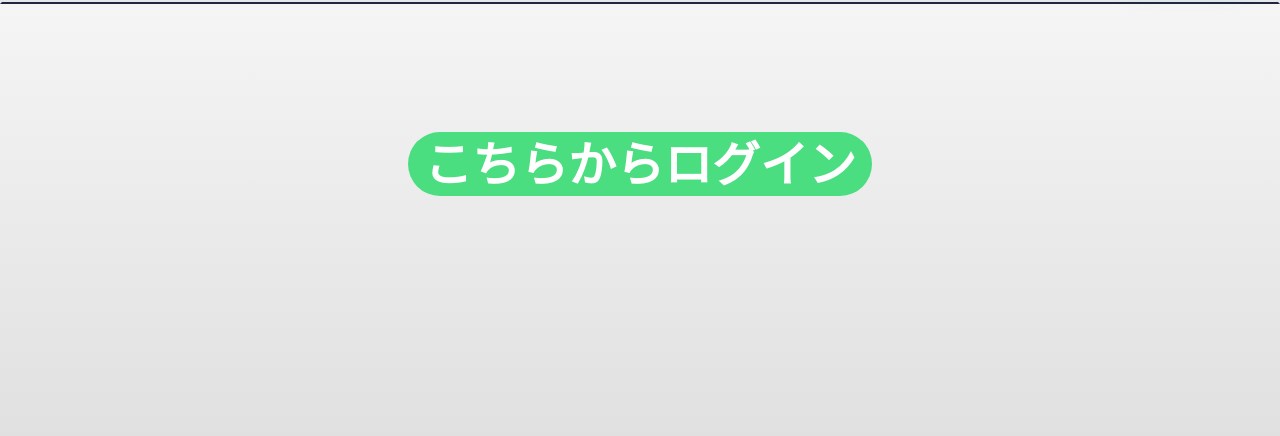
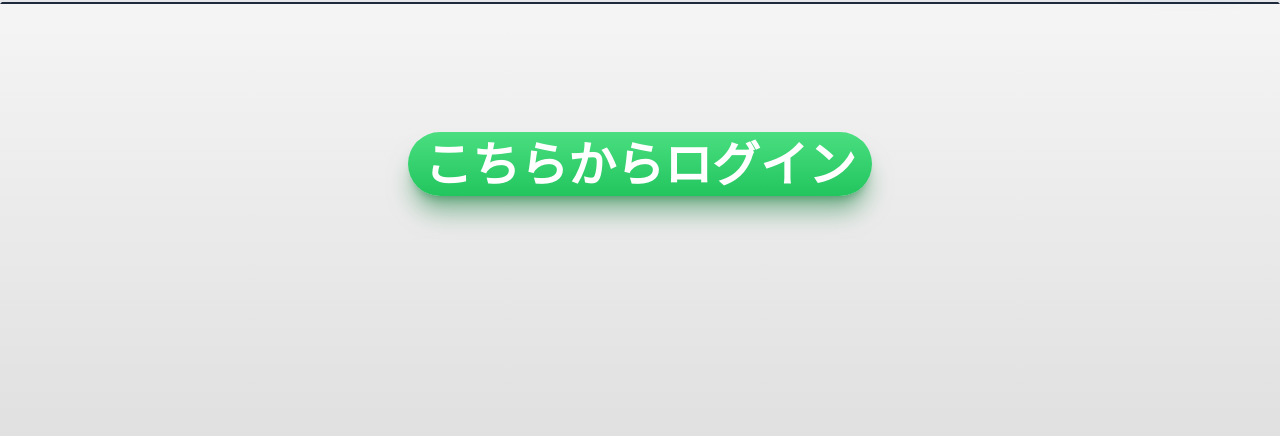
Before and after one commit to tomishima2904/shapley_association_game, a Django app: page / in a window 1280 px wide. Shown: the part 108-544 px from the top of the page. Run offline with Django 4.2, Linux system fonts and the light colour scheme.

Commit message:
ログインボタンのスタイルを修正

```diff
--- a/game/templates/index.html
+++ b/game/templates/index.html
@@ -7,7 +7,7 @@
   {% if user.is_authenticated %}
     <a href="{% url 'game:gaming' %}" class="text-5xl btn-blue">ゲームスタート</a>
   {% else %}
-    <a href="{% url 'account_login' %}" class="text-5xl bg-green-400 font-kosugi font-bold text-white text-center w-fit py-2 px-4 rounded-full hover:bg-green-500">こちらからログイン</a><br>
+    <a href="{% url 'account_login' %}" class="text-5xl bg-gradient-to-b from-green-400 to-green-500 font-kosugi font-bold text-white text-center w-fit py-2 px-4 rounded-full hover:from-green-300 hover:to-green-400 shadow-xl shadow-green-700/50">こちらからログイン</a><br>
   {% endif %}
 </div>
 {% endblock %}
--- a/static/css/style_dist.css
+++ b/static/css/style_dist.css
@@ -768,8 +754,18 @@ video {
   --tw-gradient-stops: var(--tw-gradient-from), var(--tw-gradient-to);
 }
 
+.from-green-400{
+  --tw-gradient-from: #4ade80;
+  --tw-gradient-to: rgb(74 222 128 / 0);
+  --tw-gradient-stops: var(--tw-gradient-from), var(--tw-gradient-to);
+}
+
 .to-neutral-300{
   --tw-gradient-to: #d4d4d4;
+}
+
+.to-green-500{
+  --tw-gradient-to: #22c55e;
 }
 
 .p-2\.5{
@@ -858,6 +850,23 @@ video {
 .placeholder-gray-400::placeholder{
   --tw-placeholder-opacity: 1;
   color: rgb(156 163 175 / var(--tw-placeholder-opacity));
+}
+
+.shadow-lg{
+  --tw-shadow: 0 10px 15px -3px rgb(0 0 0 / 0.1), 0 4px 6px -4px rgb(0 0 0 / 0.1);
+  --tw-shadow-colored: 0 10px 15px -3px var(--tw-shadow-color), 0 4px 6px -4px var(--tw-shadow-color);
+  box-shadow: var(--tw-ring-offset-shadow, 0 0 #0000), var(--tw-ring-shadow, 0 0 #0000), var(--tw-shadow);
+}
+
+.shadow-xl{
+  --tw-shadow: 0 20px 25px -5px rgb(0 0 0 / 0.1), 0 8px 10px -6px rgb(0 0 0 / 0.1);
+  --tw-shadow-colored: 0 20px 25px -5px var(--tw-shadow-color), 0 8px 10px -6px var(--tw-shadow-color);
+  box-shadow: var(--tw-ring-offset-shadow, 0 0 #0000), var(--tw-ring-shadow, 0 0 #0000), var(--tw-shadow);
+}
+
+.shadow-green-700\/50{
+  --tw-shadow-color: rgb(21 128 61 / 0.5);
+  --tw-shadow: var(--tw-shadow-colored);
 }
 
 /*
```
Also changed, not shown: other parts of static/css/style_dist.css (+20 -18 lines).
